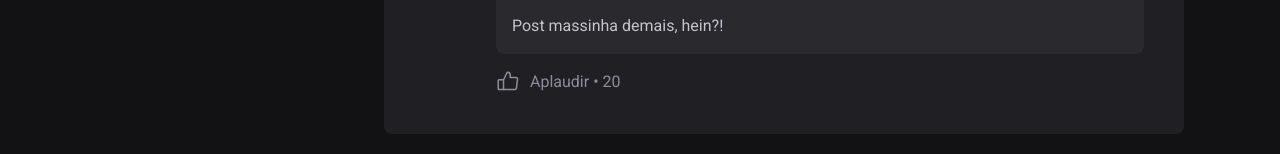
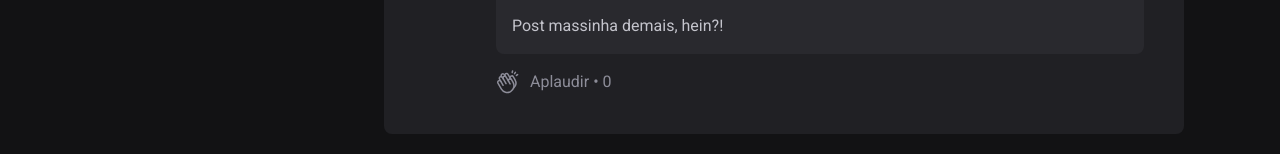
Before and after one commit to eduzrdo/ignite-feed, a React (Vite) app: page / in a window 1280 px wide. Shown: the part 646-800 px from the top of the page. Built offline with nearby package versions, Linux system fonts and the light colour scheme.

Commit message:
Applause feature, change applause button icon

```diff
--- a/src/components/Comment.jsx
+++ b/src/components/Comment.jsx
@@ -1,10 +1,17 @@
-import { ThumbsUp, Trash } from 'phosphor-react';
+import { useState } from 'react';
+import { HandsClapping, Trash } from 'phosphor-react';
 
 import { Avatar } from './Avatar';
 
 export const Comment = ({ content, onDeleteComment }) => {
+  const [likeCount, setLikeCount] = useState(0);
+
   function handleDeleteComment() {
     onDeleteComment(content);
+  }
+
+  function handleLikeComment() {
+    setLikeCount(likeCount + 1);
   }
 
   return (
@@ -41,10 +48,15 @@ export const Comment = ({ content, onDeleteComment }) => {
         </div>
 
         <footer className='mt-4'>
-          <button className='text-gray-400 cursor-pointer rounded flex items-center hover:text-green-300'>
-            <ThumbsUp className='mr-[10px] w-6 h-6' />
+          <button
+            onClick={handleLikeComment}
+            className='text-gray-400 cursor-pointer rounded flex items-center hover:text-green-300'
+          >
+            <HandsClapping className='mr-[10px] w-6 h-6' />
             Aplaudir{' '}
-            <span className='before:px-1 before:content-["\2022"]'>20</span>
+            <span className='before:px-1 before:content-["\2022"]'>
+              {likeCount}
+            </span>
           </button>
         </footer>
       </div>
```
